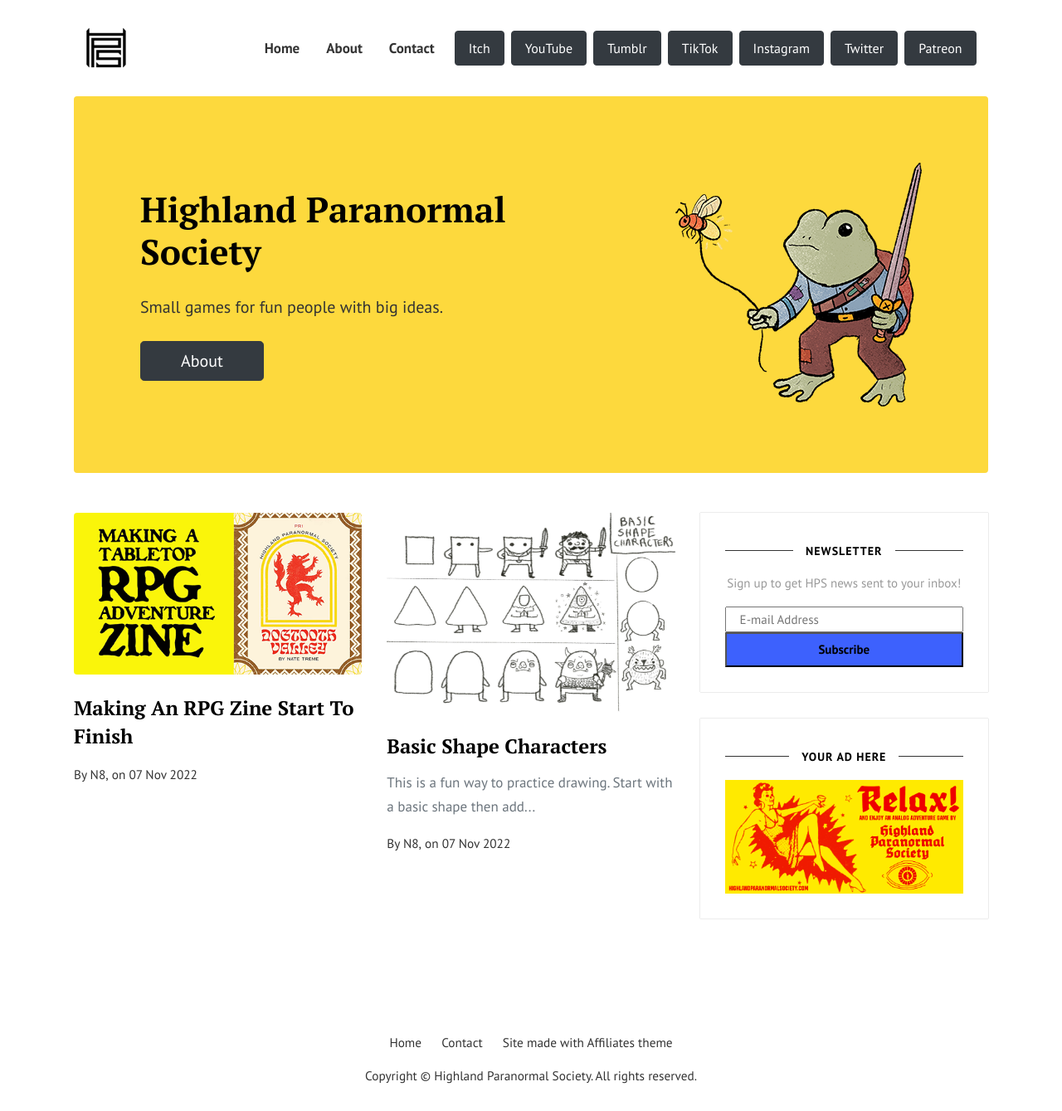
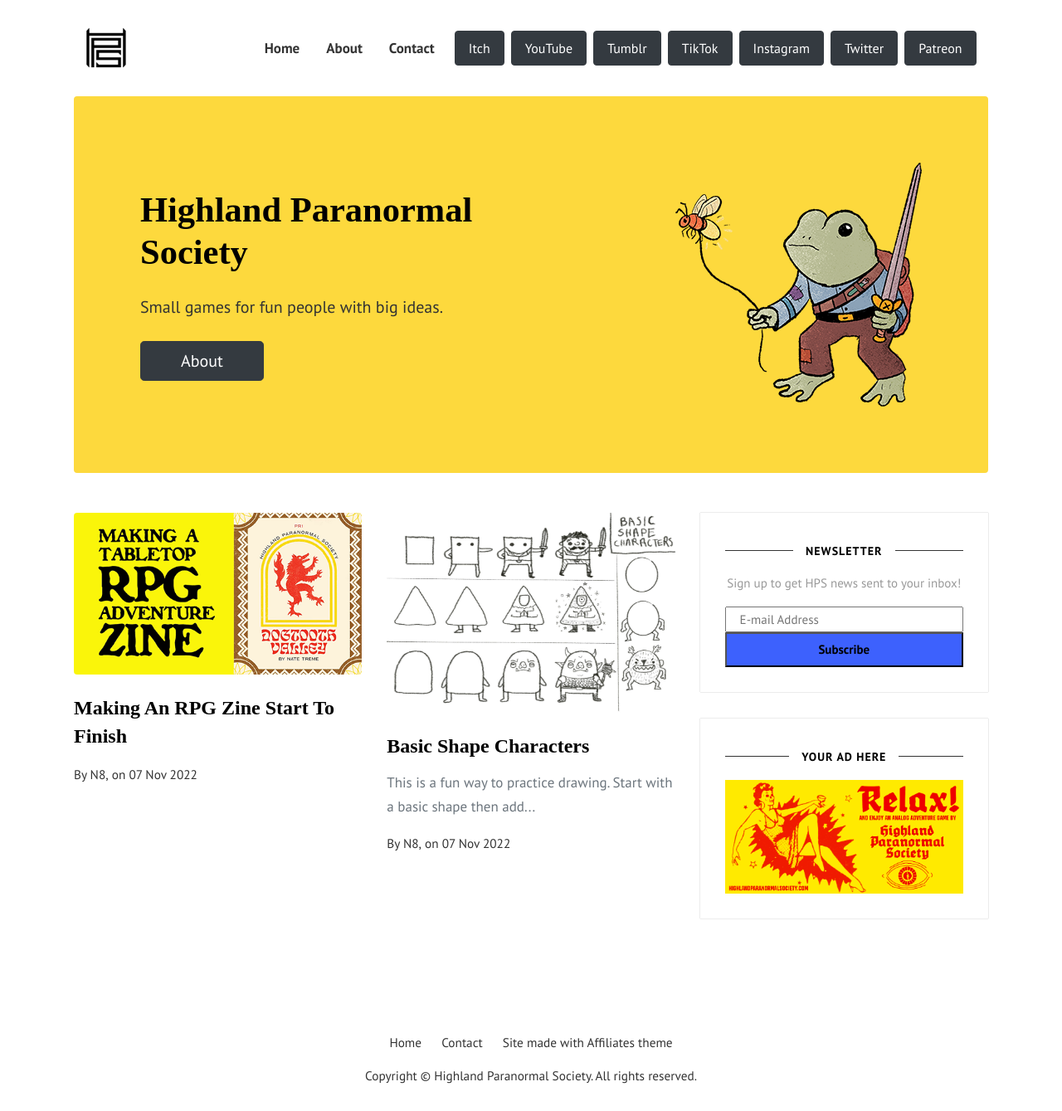
Before and after one commit to NateHPS/NateHPS.github.io, a Jekyll site: the page built from index.html, in a window 1280 px wide and 1339 px high. Shown: the whole window at 83% size. Built offline with Jekyll 4.4.1, drawn with Linux system fonts in a browser that asks for light colours; some web fonts are replaced; the list of posts is cut into pages by our own code; comment, search, counter and statistics services are not loaded.

Commit message:
Update theme.scss

```diff
--- a/assets/css/theme.scss
+++ b/assets/css/theme.scss
@@ -11,6 +11,7 @@
 @import url('https://fonts.googleapis.com/css2?family=PT+Sans:wght@400;700&display=swap');
 @import url('https://fonts.googleapis.com/css2?family=PT+Serif:wght@400;700&display=swap');
 @import url('https://fonts.googleapis.com/css2?family=Bebas+Neue&display=swap');
+@import url('https://fonts.googleapis.com/css2?family=Montagu+Slab:opsz,wght@16..144,300;16..144,400;16..144,500;16..144,700&display=swap');
 
 /* add additional CSS rules below */
 html {
@@ -29,7 +30,7 @@
 
 }
 .serif-font {
-    font-family:PT Serif;
+    font-family:Montagu Slab;
 }
 @media (max-width: 1366px) {
     .container-xl, .container-lg, .container-md, .container-sm, .container {
```
